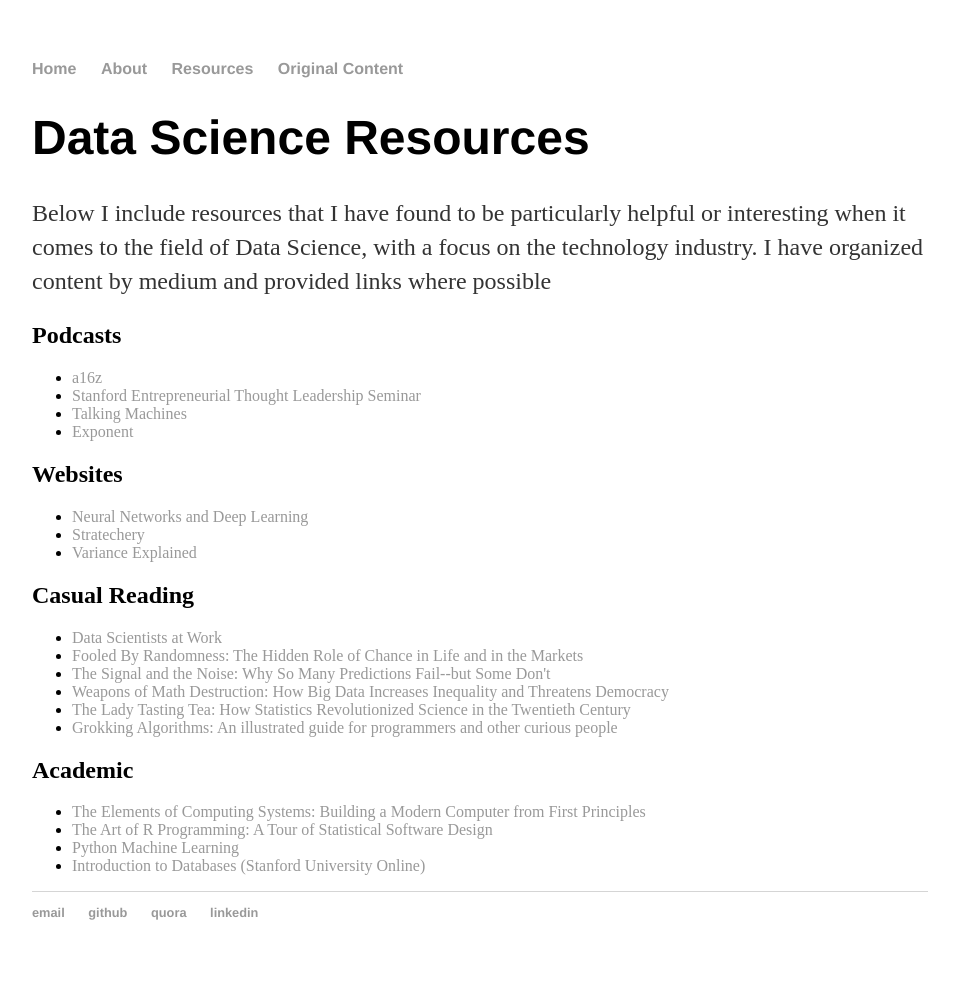
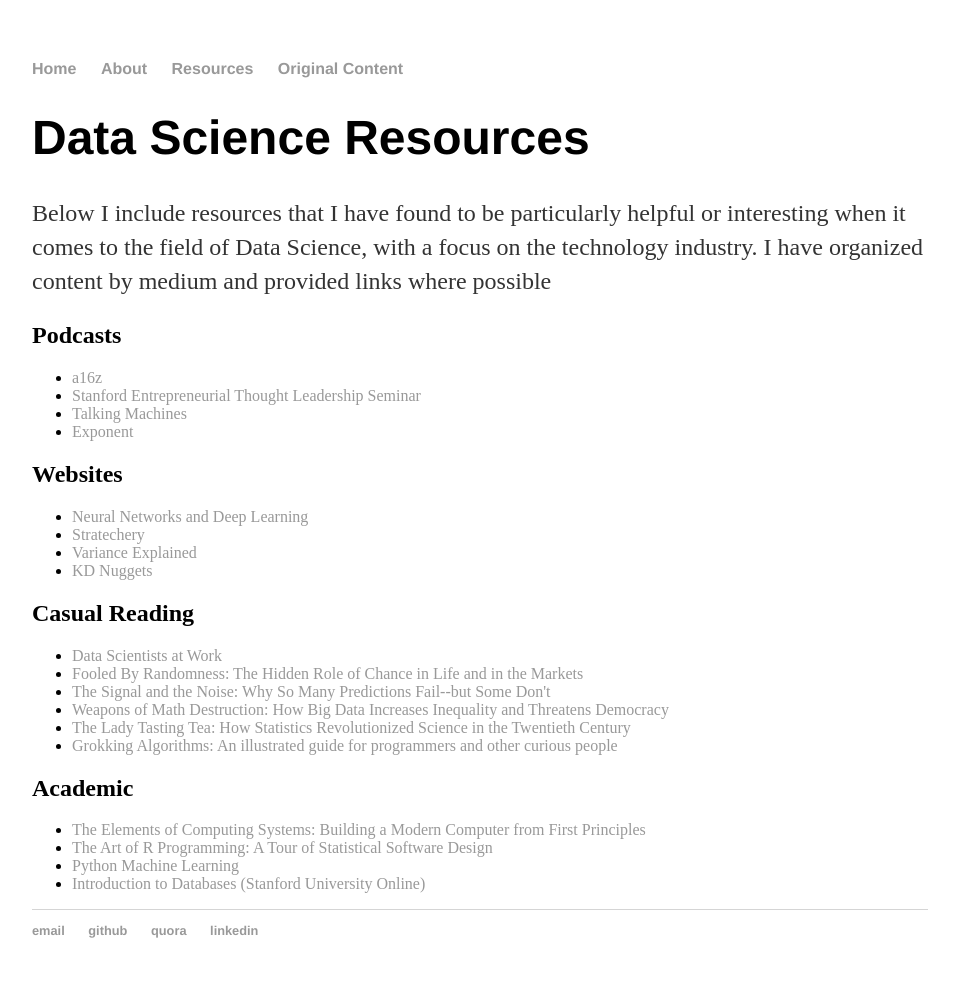
Before and after one commit to panders225/panders225.github.io, a Jekyll site: the page built from resources/index.html, in a window 1280 px wide. Shown: the whole page, without its empty margins (160-1119 px from the left). Built offline with Jekyll 4.4.1, drawn with Linux system fonts in a browser that asks for light colours.

Commit message:
added link

```diff
--- a/resources/index.html
+++ b/resources/index.html
@@ -20,6 +20,7 @@
 							<li><a href="http://neuralnetworksanddeeplearning.com/">Neural Networks and Deep Learning</a></li>
 							<li><a href="https://stratechery.com/">Stratechery</a></li>
 							<li><a href="http://varianceexplained.org/">Variance Explained</a></li>
+							<li><a href="http://www.kdnuggets.com/">KD Nuggets</a></li>
 						</ul>
 					<h2>Casual Reading</h2>
 						<ul>
```
